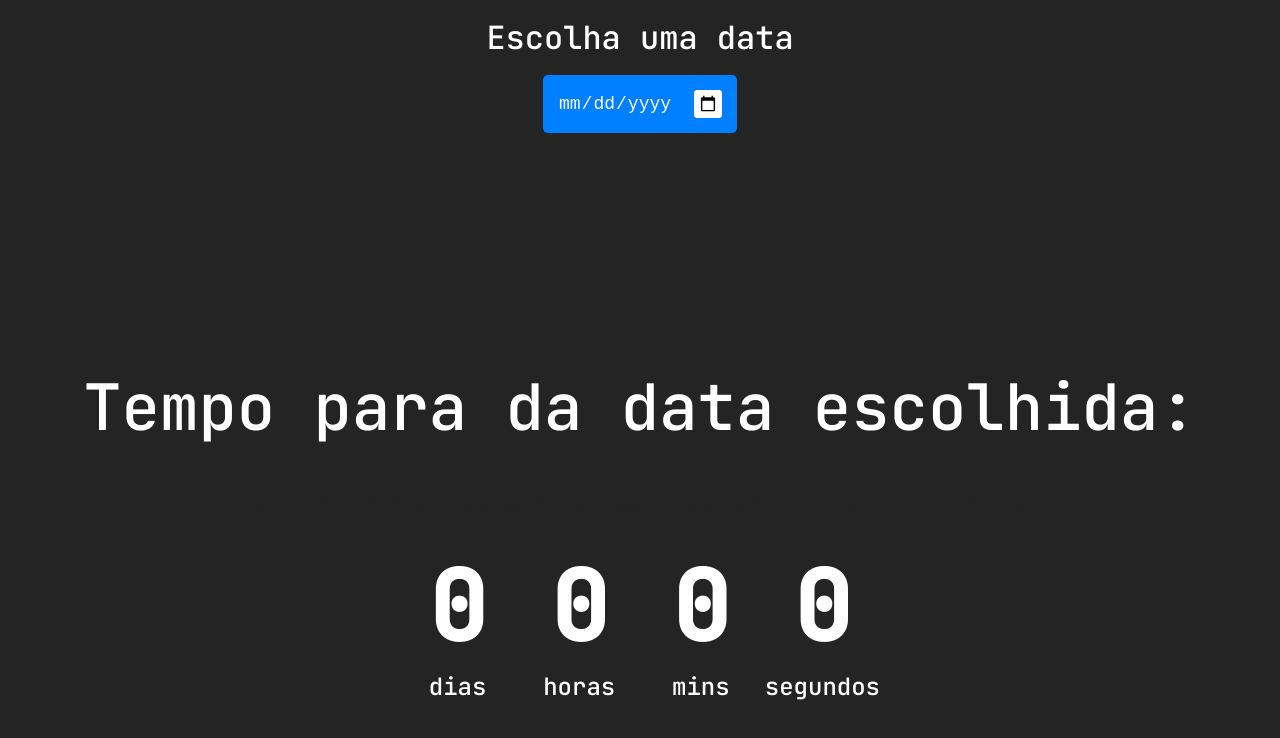
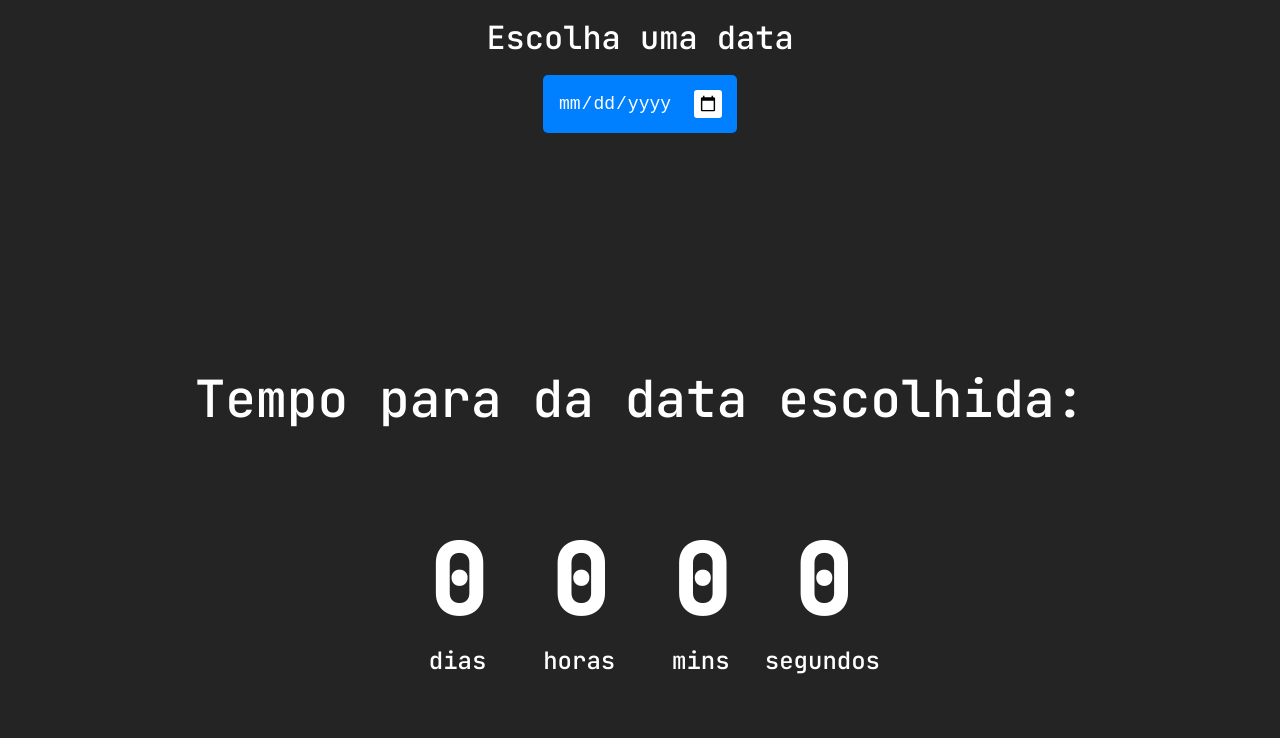
Before and after one commit to FranciscoJSSantos/countdown, a plain HTML site: page index.html in a window 1280 px wide. Drawn offline with Linux system fonts and the light colour scheme.

Commit message:
mudanca no tamanho da mensagem

```diff
--- a/style.css
+++ b/style.css
@@ -19,7 +19,7 @@ body{
 
 h1{
   font-weight: normal;
-  font-size: 4rem;
+  font-size: 3.2rem;
   margin-top: 4.5rem;
   text-align: center;
 }
```
